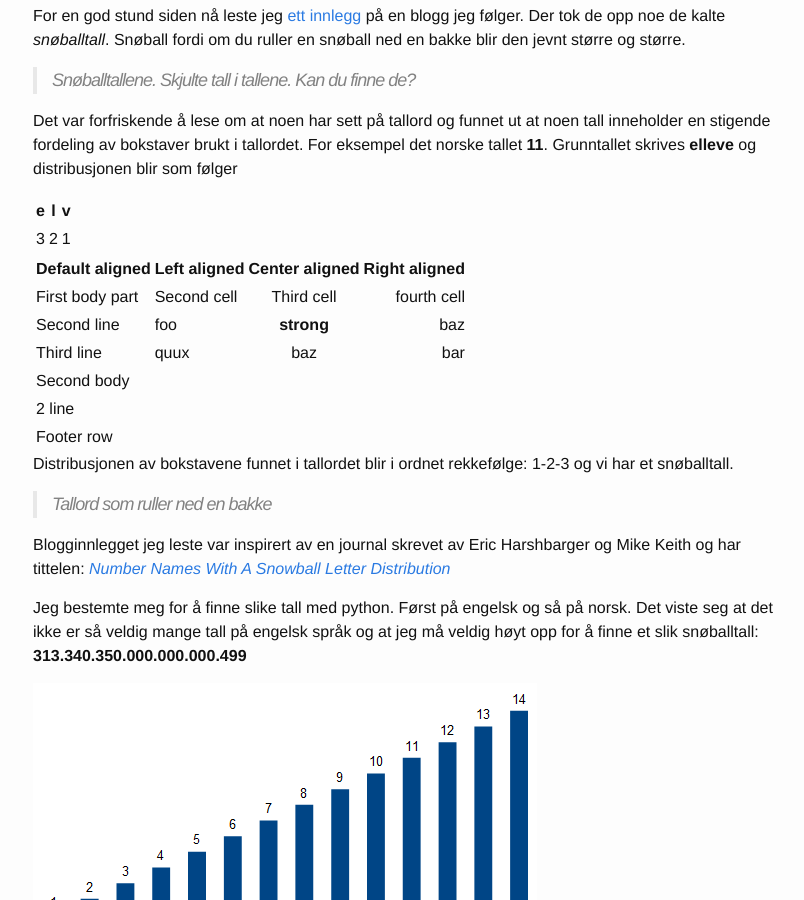
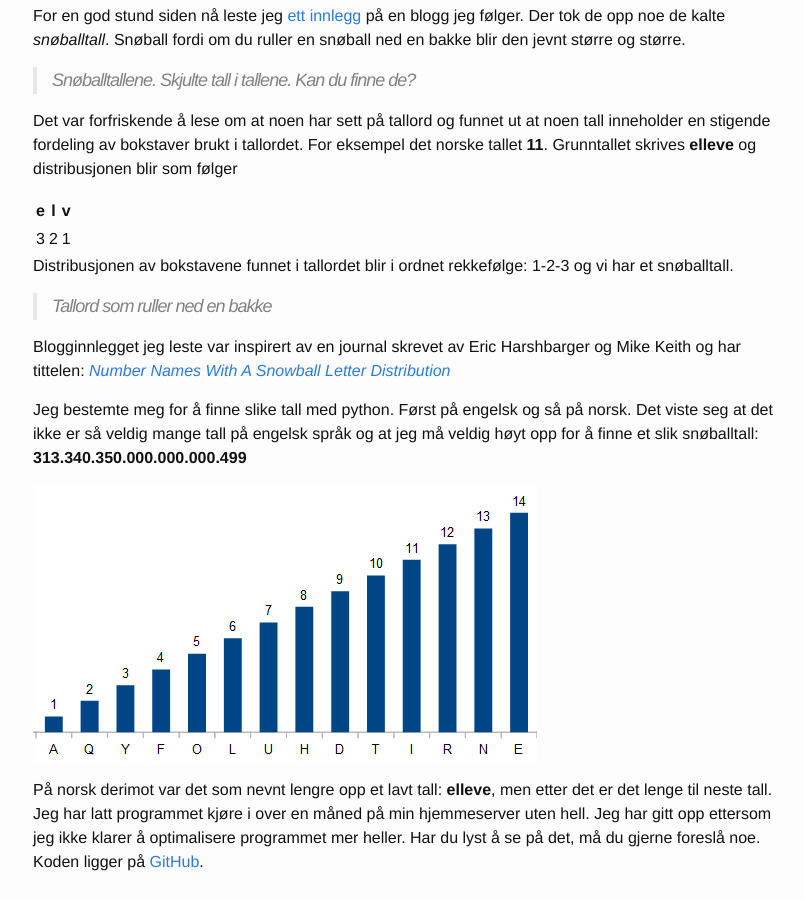
Before and after one commit to orjanv/orjanv.github.io, a Jekyll site: the page built from _posts/2016-02-15-snoballtall.md, in a window 1280 px wide and 900 px high, scrolled down 618 px. Shown: the whole window, without its empty margins (237-1041 px from the left). Built offline with Jekyll 4.4.1, drawn with Linux system fonts in a browser that asks for light colours; Markdown is read by kramdown in place of the engine named in the settings.

Commit message:
redcarpet

```diff
--- a/_posts/2016-02-15-snoballtall.md
+++ b/_posts/2016-02-15-snoballtall.md
@@ -23,19 +23,6 @@ e | l | v
 ---|---|---
 3 | 2 | 1
 
-|-----------------+------------+-----------------+----------------|
-| Default aligned |Left aligned| Center aligned  | Right aligned  |
-|-----------------|:-----------|:---------------:|---------------:|
-| First body part |Second cell | Third cell      | fourth cell    |
-| Second line     |foo         | **strong**      | baz            |
-| Third line      |quux        | baz             | bar            |
-|-----------------+------------+-----------------+----------------|
-| Second body     |            |                 |                |
-| 2 line          |            |                 |                |
-|=================+============+=================+================|
-| Footer row      |            |                 |                |
-|-----------------+------------+-----------------+----------------|
-
 Distribusjonen av bokstavene funnet i tallordet blir i ordnet rekkefølge: 1-2-3 og vi har et snøballtall.
 
 > Tallord som ruller ned en bakke
```
